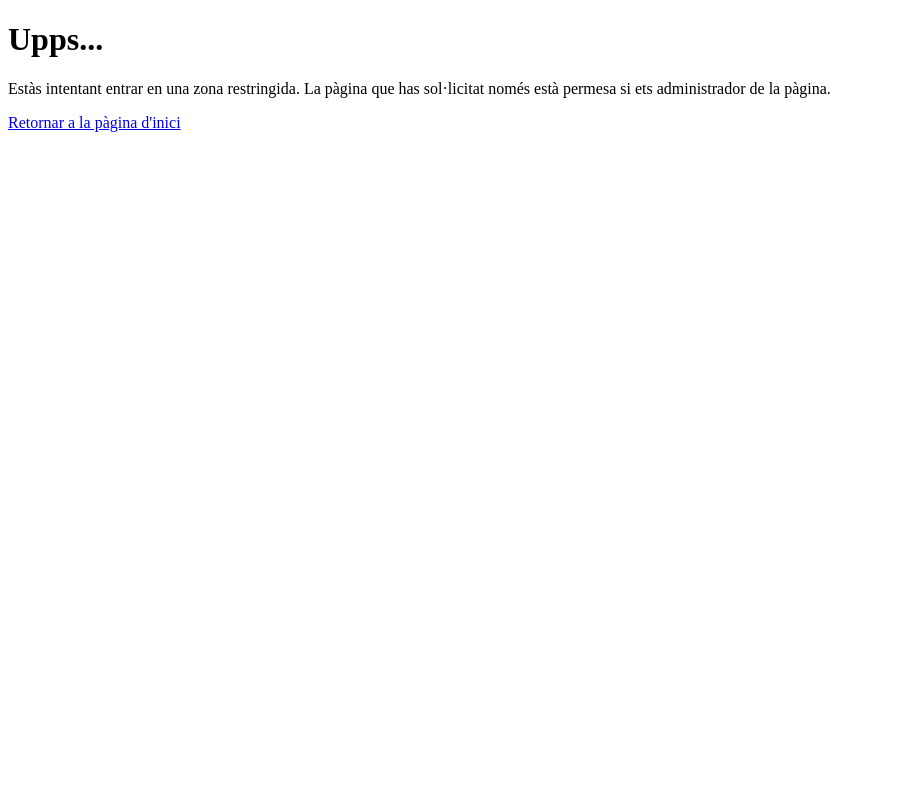
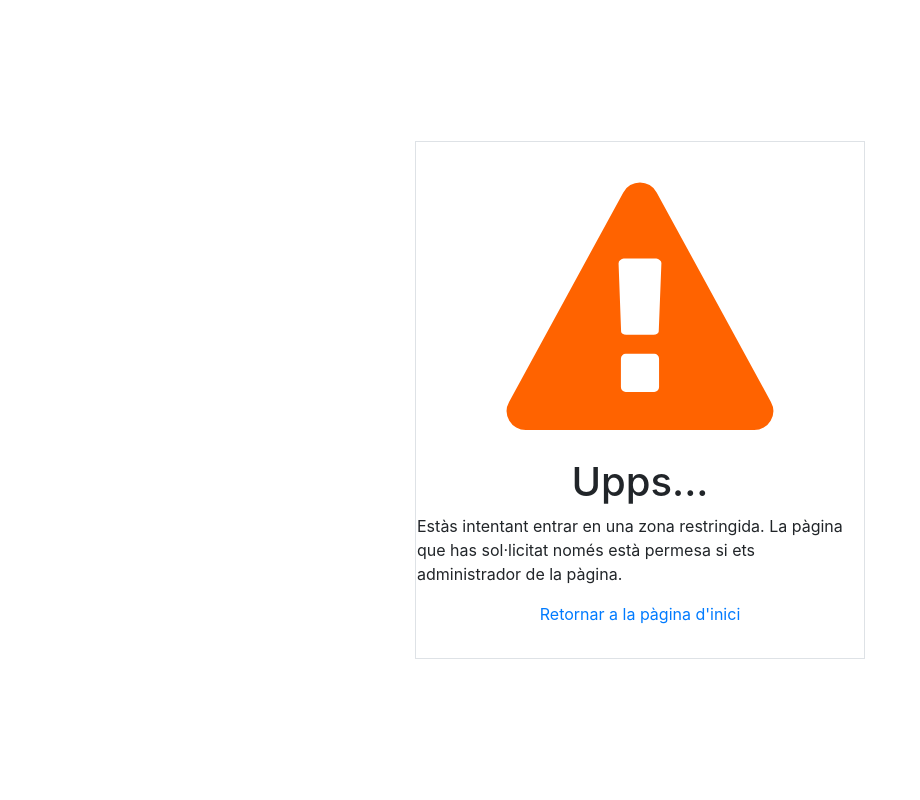
Before and after one commit to cescFT/TFG_GeoInfoSystem, a Django app: page /accounts/login/ in a window 1280 px wide. Shown: the whole page, without its empty margins (0-920 px from the left). Run offline with Django 3.2, Linux system fonts and the light colour scheme; some libraries are stand-ins or nearby versions.

Commit message:
master: error pages CSS done.

```diff
--- a/GeoInfoSystem/templates/errors/NoAutoritzat.html
+++ b/GeoInfoSystem/templates/errors/NoAutoritzat.html
@@ -3,10 +3,36 @@
 <head>
     <meta charset="UTF-8">
     <title>No autoritzat</title>
+    <link rel="stylesheet" href="https://stackpath.bootstrapcdn.com/bootstrap/4.4.1/css/bootstrap.min.css" integrity="sha384-Vkoo8x4CGsO3+Hhxv8T/Q5PaXtkKtu6ug5TOeNV6gBiFeWPGFN9MuhOf23Q9Ifjh" crossorigin="anonymous">
+    <link rel="stylesheet" href="https://cdnjs.cloudflare.com/ajax/libs/font-awesome/4.7.0/css/font-awesome.min.css">
+    <style>
+        .abs-center {
+          display: flex;
+          align-items: center;
+          justify-content: center;
+          min-height: 100vh;
+        }
+
+        .form {
+          width: 450px;
+        }
+    </style>
 </head>
 <body>
-        <h1>Upps...</h1>
-        <p>Estàs intentant entrar en una zona restringida. La pàgina que has sol·licitat només està permesa si ets administrador de la pàgina.</p>
-        <a href="/" type="button">Retornar a la pàgina d'inici</a>
+
+<div class="container">
+  <div class="abs-center">
+    <div class="border p-3 form">
+      <div class="text-center" style="font-size: 200px; color:#ff6300"><i class="fa fa-exclamation-triangle fa-lg"></i></div>
+        <h1 class="text-center">Upps...</h1>
+        <div class="row">
+            <div class="form-group">
+                <p class="aligned">Estàs intentant entrar en una zona restringida. La pàgina que has sol·licitat només està permesa si ets administrador de la pàgina.</p>
+                <div class="text-center"><a style="margin:0px auto;" href="/" type="button">Retornar a la pàgina d'inici</a></div>
+            </div>
+        </div>
+    </div>
+  </div>
+</div>
 </body>
 </html>
```
Also changed, not shown: GeoInfoSystem/templates/errors/ErrorFIle.html (+24 -2 lines).
